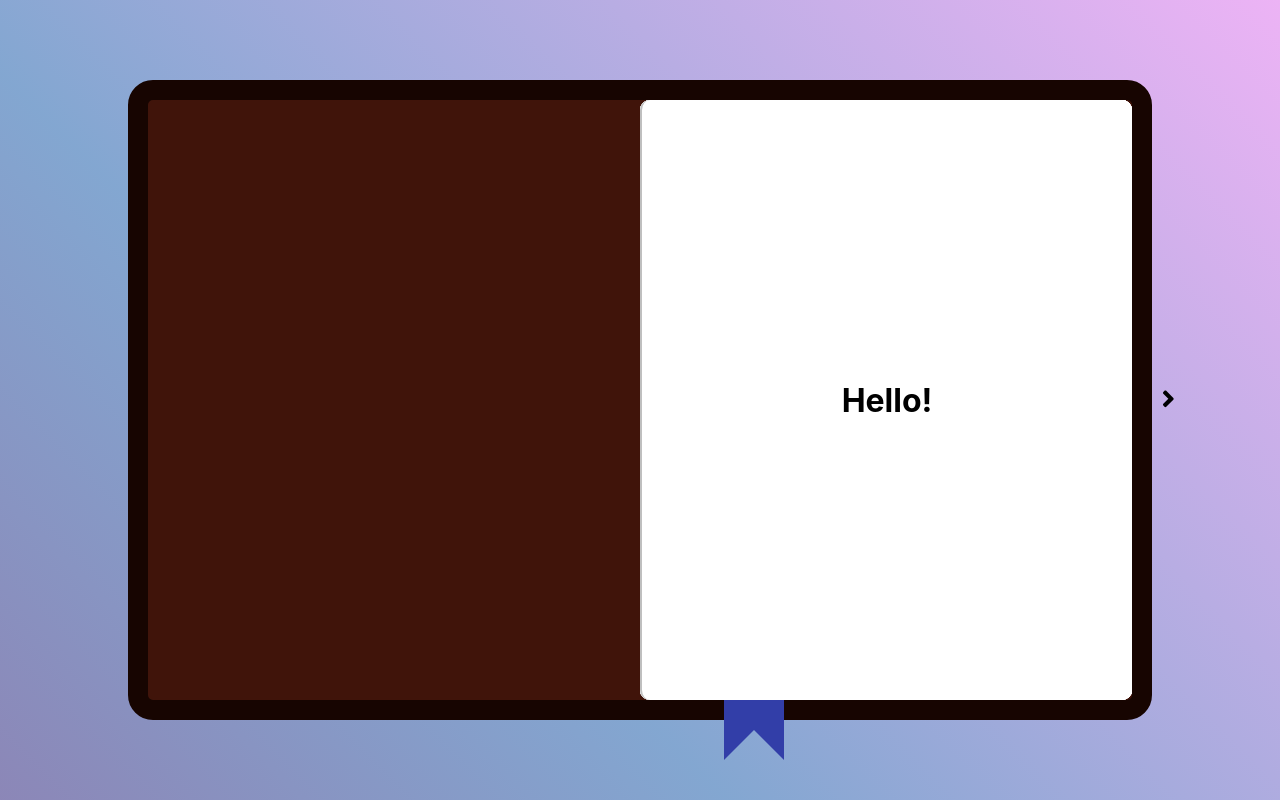
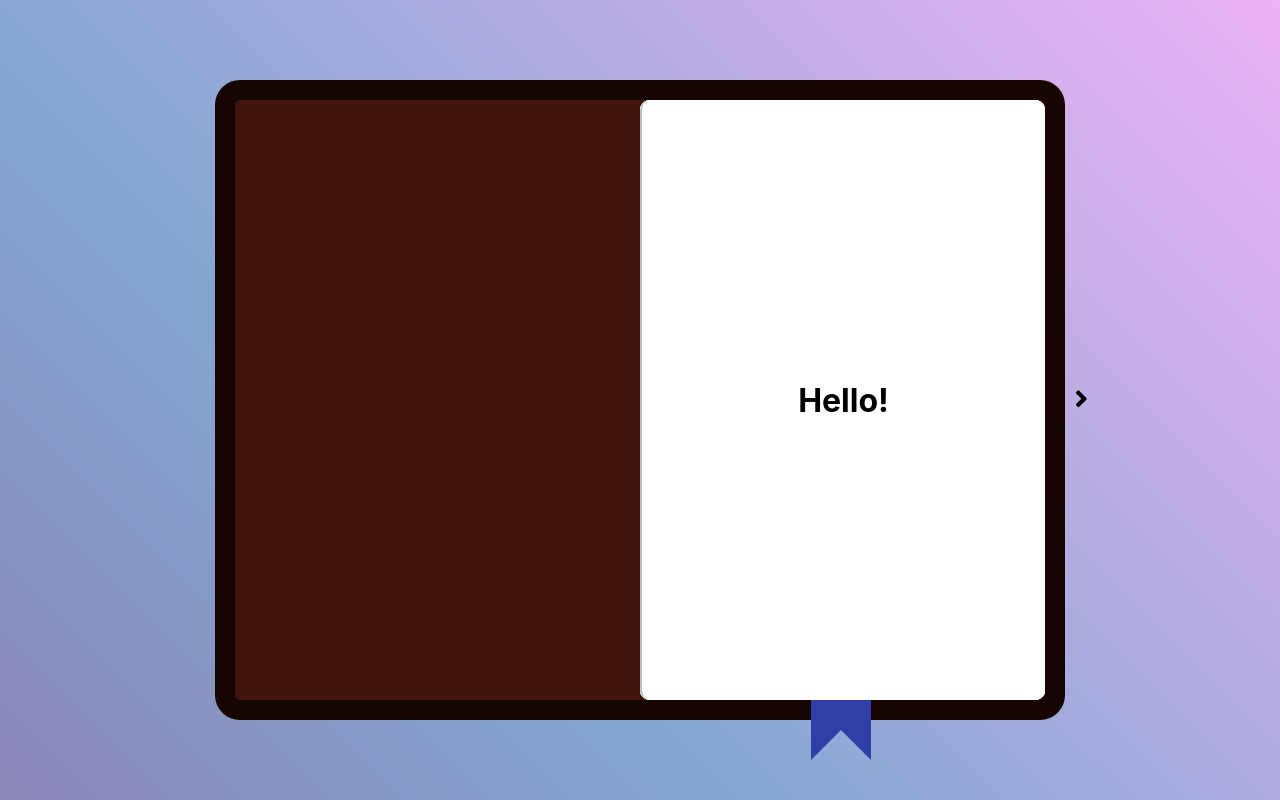
Before and after one commit to j985chen/j985chen.github.io, a React (Create React App) app: page / in a window 1280 px wide. Built offline with nearby package versions, Linux system fonts and the light colour scheme.

Commit message:
added a max width to the book

```diff
--- a/src/App.css
+++ b/src/App.css
@@ -37,6 +37,7 @@ button:active {
     border-radius: 25px;
     background: #40140a;
     border: 20px solid #170501;
+    max-width: 850px;
 }
 
 .spine {
```
